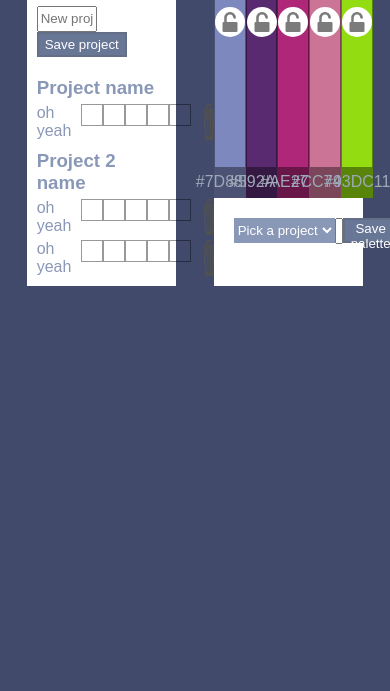
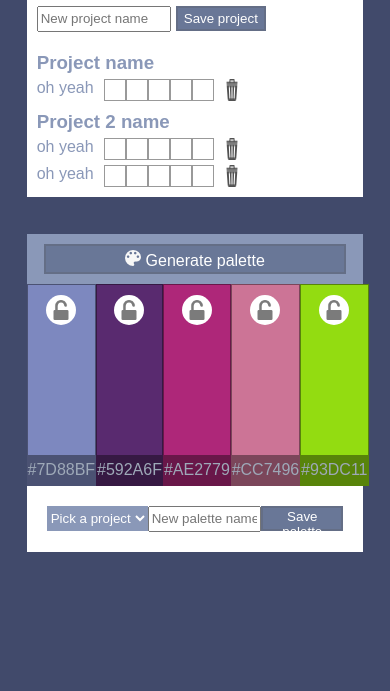
Before and after one commit to mariastlouis/palette-picker-pwa, a plain HTML site: page public/index.html in a window 390 px wide. Shown: the part 161-852 px from the top of the page. Drawn offline with nearby package versions, Linux system fonts and the light colour scheme.

Commit message:
responsive styles added

```diff
--- a/public/css/styles.css
+++ b/public/css/styles.css
@@ -183,3 +183,13 @@ button.generate-btn {
   margin-left: 10px;
   cursor: pointer;
 }
+
+@media only screen and (max-width: 900px) {
+  .main-section {
+  flex-direction: column;
+  }
+
+  .half {
+    width: 90%;
+  }
+}
```
